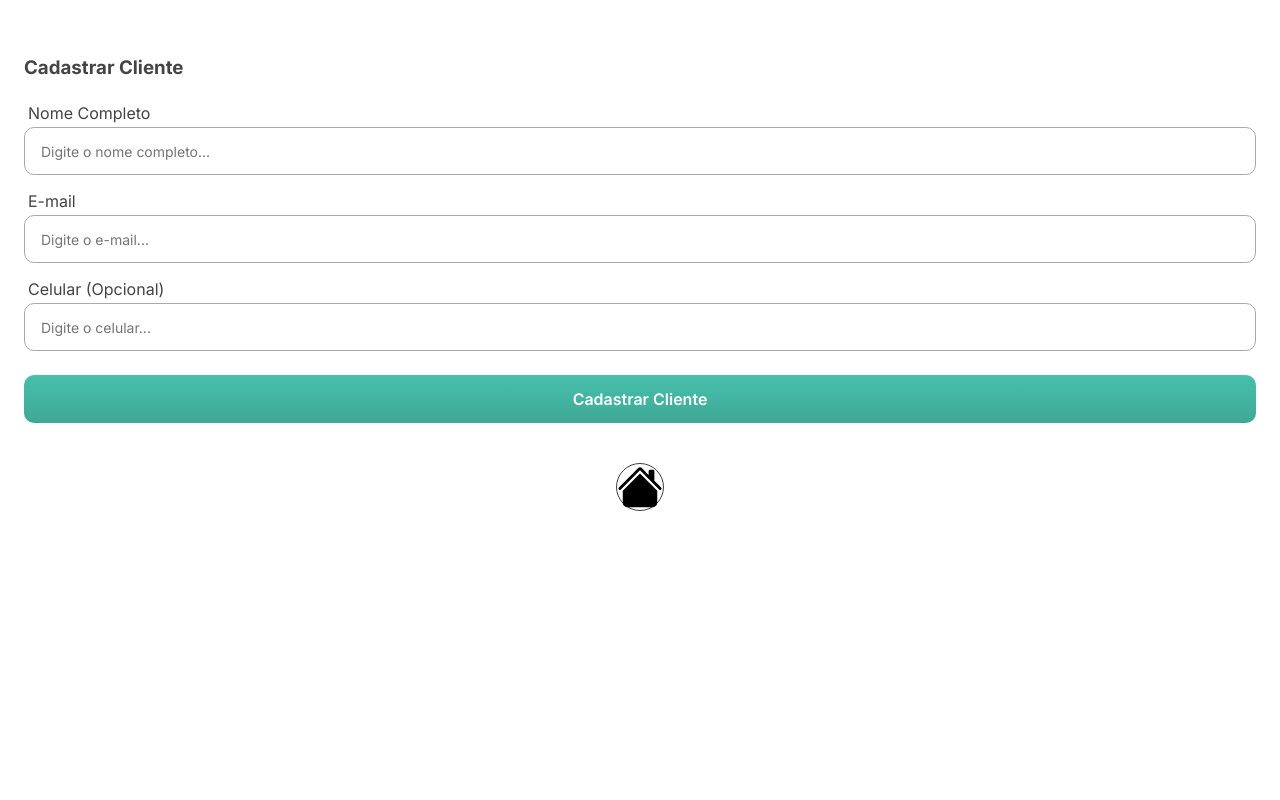
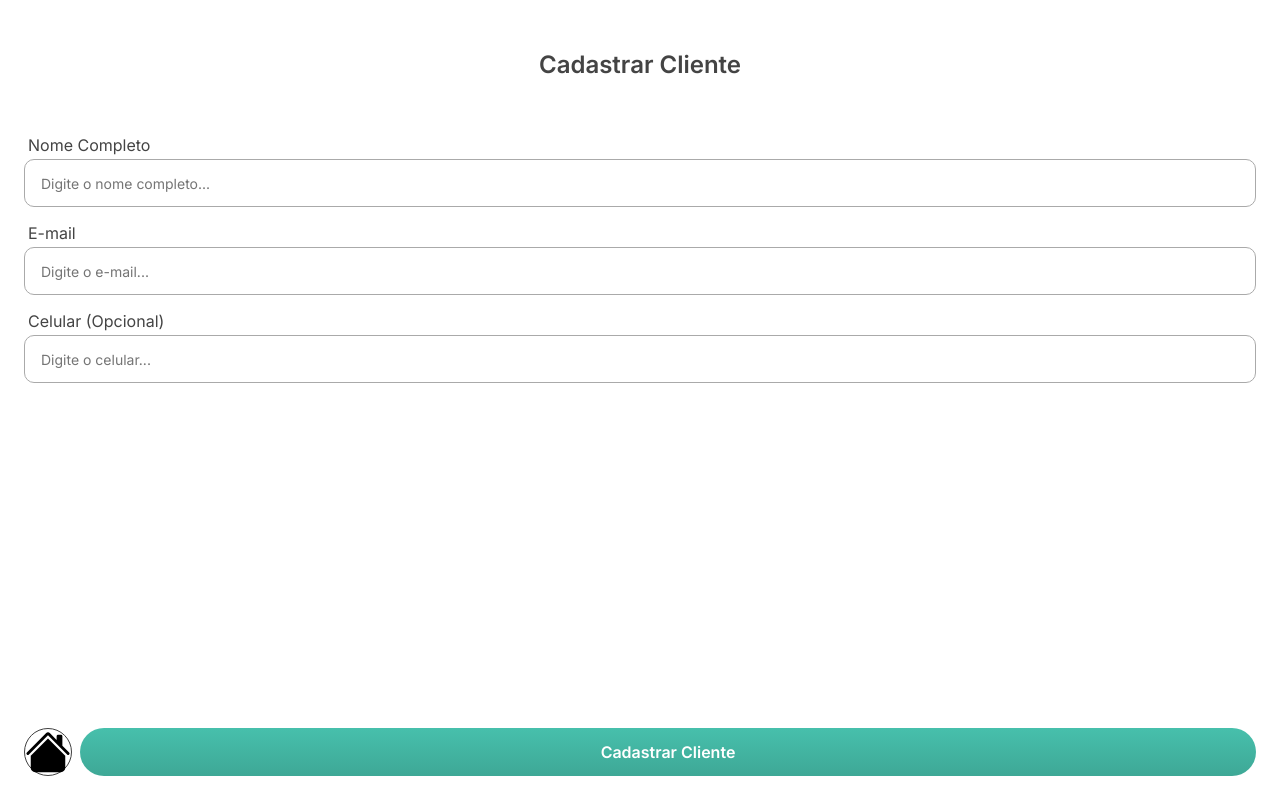
Before and after one commit to willsf2021/Projeto-Interdisciplinar-do-3-Semestre-FATEC-Araras, a React (Vite) app in the folder frontend/: page /client in a window 1280 px wide. Built offline with nearby package versions, Linux system fonts and the light colour scheme; no server answers.

Commit message:
adjustments on styles for better consistence

```diff
--- a/frontend/src/components/Forms/SubmitButton/style.js
+++ b/frontend/src/components/Forms/SubmitButton/style.js
@@ -8,7 +8,7 @@ export const ButtonElement = styled.button`
   color: white;
   height: 48px;
   border: none;
-  border-radius: ${({ theme }) => theme.borderRadius.md};
+  border-radius: ${({ theme }) => theme.borderRadius.xl};
   background: linear-gradient(
     to bottom,
     ${({ theme }) => theme.colors.primaryLinear},
--- a/frontend/src/pages/Client/index.jsx
+++ b/frontend/src/pages/Client/index.jsx
@@ -86,7 +86,7 @@ export const Client = () => {
 
   return (
     <Container>
-      <FormWrapper onSubmit={handleSubmit}>
+      <FormWrapper onSubmit={handleSubmit} id="client-form">
         <div className="form-header">
           <h3>Cadastrar Cliente</h3>
         </div>
@@ -127,28 +127,25 @@ export const Client = () => {
               />
             </InputFlexWrapper>
           </div>
-
-          {/* Botão Cadastrar Cliente */}
-          <div className="submit-button-container">
-            <SubmitButton
-              title={loading ? "Cadastrando..." : "Cadastrar Cliente"}
-              disabled={loading}
-              type="submit"
-            />
-          </div>
         </div>
       </FormWrapper>
 
-      {/* Botão Home - fica fixo na parte inferior centralizada */}
-      <div className="home-button-container">
-        <button
-          type="button"
-          onClick={handleHome}
-          className="home-button"
-          disabled={loading}
-        >
-          <HouseFill />
-        </button>
+      {/* Botões de controle - mesmo estilo do Document */}
+      <div className="control-buttons">
+        <div className="container-control-home">
+          <button onClick={handleHome} disabled={loading}>
+            <HouseFill />
+          </button>
+        </div>
+        <div className="container-control-button">
+          <SubmitButton
+            title={loading ? "Cadastrando..." : "Cadastrar Cliente"}
+            disabled={loading}
+            type="submit"
+            form="client-form"
+            onClick={handleSubmit}
+          />
+        </div>
       </div>
     </Container>
   );
--- a/frontend/src/pages/Client/style.js
+++ b/frontend/src/pages/Client/style.js
@@ -1,37 +1,49 @@
 import styled from "styled-components";
 
-export const Container = styled.section`
+export const Container = styled.main`
   padding: 0px 24px;
-  padding-top: 56px;
   display: flex;
   flex-direction: column;
   flex: 1;
   padding-bottom: 24px;
   height: 100vh;
 
+  .form-header {
+    margin: 50px auto 0px auto;
+    width: fit-content;
+    max-height: fit-content;
+
+    h3 {
+      color: ${({ theme }) => theme.colors.textColor};
+      font-size: ${({ theme }) => theme.fontSizes.lg};
+      font-weight: ${({ theme }) => theme.fontWeights.semibold};
+      text-align: center;
+      margin: 0;
+    }
+  }
+
   .step-content {
     flex: 1;
     display: flex;
     flex-direction: column;
-    position: relative;
+    overflow-y: auto;
   }
 
   .step-content-inner {
     flex: 1;
+    padding-top: 32px;
   }
 
-  .submit-button-container {
-    margin-top: auto;
-    padding: 24px 0;
+  /* Control Buttons - mesmo estilo do Document */
+  .control-buttons {
+    flex: 1;
+    display: flex;
+    gap: 8px;
+    align-items: flex-end;
+    padding-top: 24px;
   }
 
-  .home-button-container {
-    display: flex;
-    justify-content: center;
-    padding: 16px 0;
-  }
-
-  .home-button {
+  .container-control-home button {
     font-size: 24px;
     color: ${({ theme }) => theme.colors.grayButton};
     border-radius: 50%;
@@ -59,4 +71,9 @@ export const Container = styled.section`
       cursor: not-allowed;
     }
   }
+
+  .container-control-button {
+    flex: 1;
+  }
+
 `;
```
